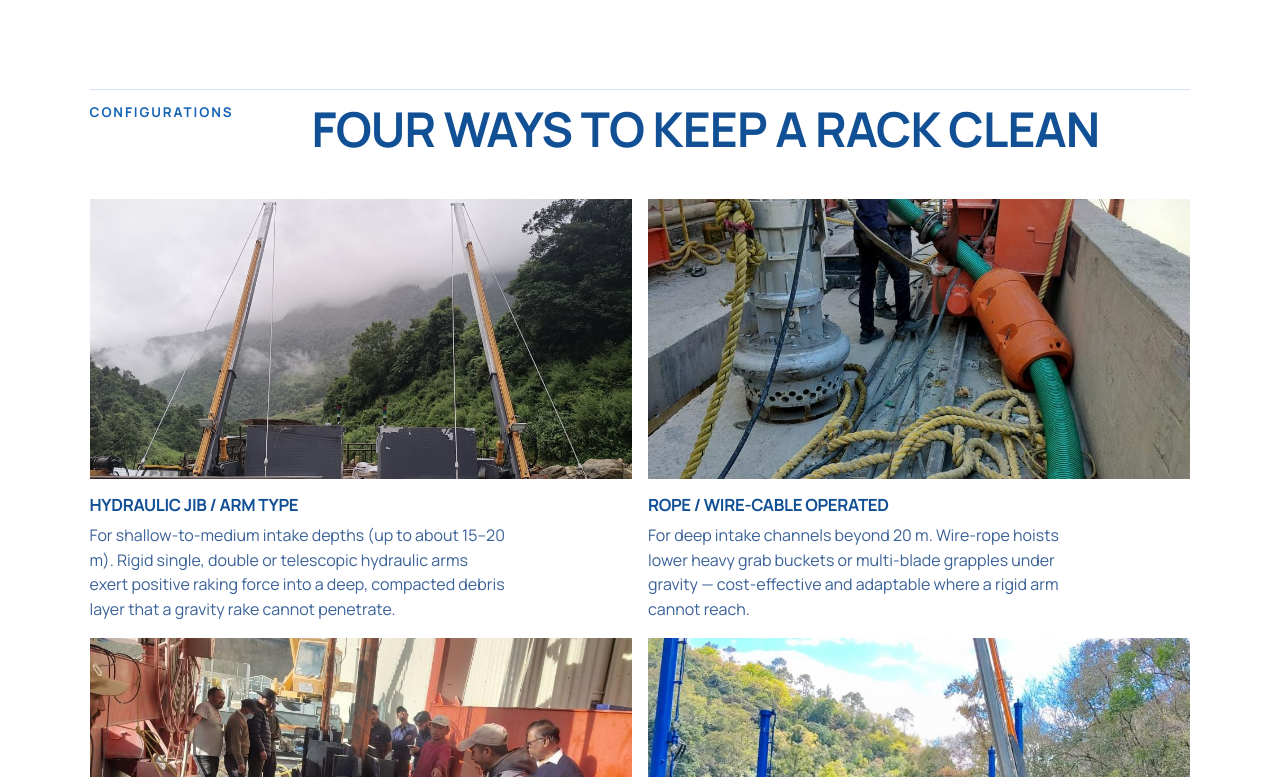
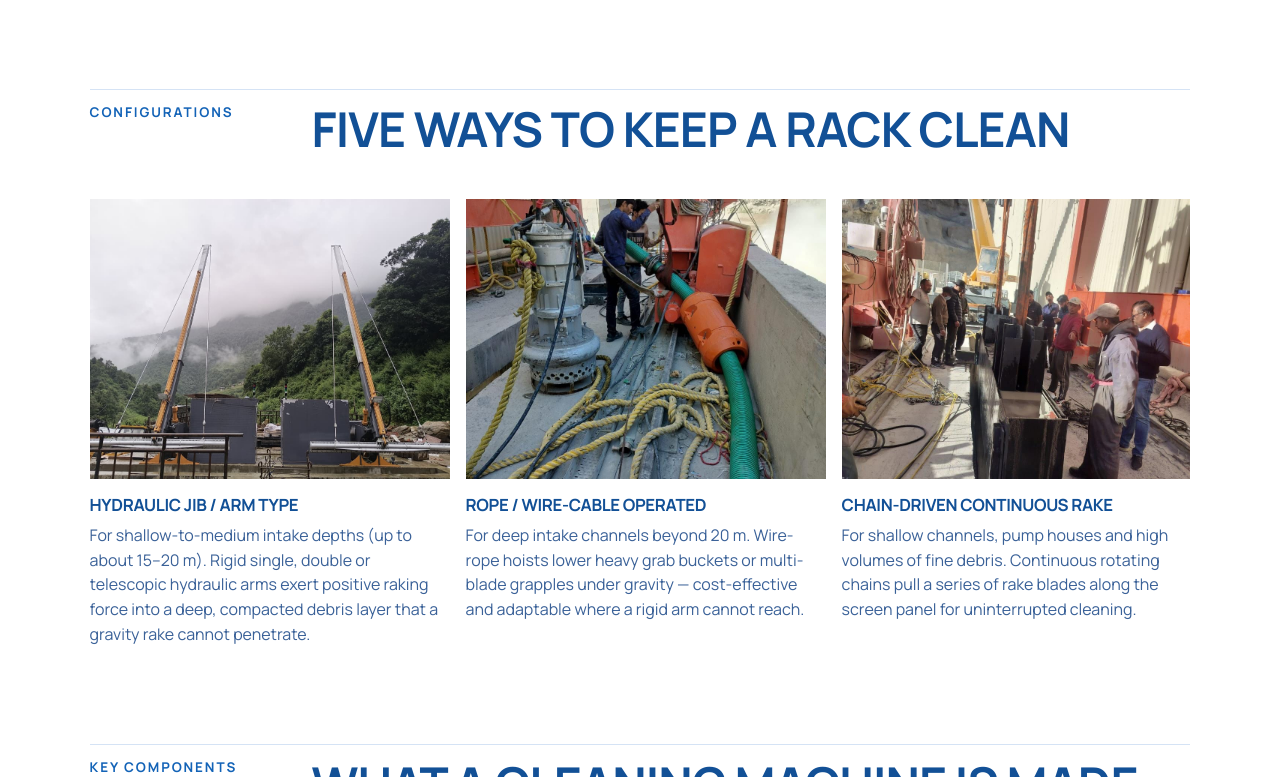
Before and after one commit to code-x-prime/basmni, a Next.js app: page /products-services/trash-rack-cleaning-machines in a window 1280 px wide. Shown: the part 2723-3500 px from the top of the page. Built offline with nearby package versions, Linux system fonts and the light colour scheme.

Commit message:
Update configurations section to reflect five options and enhance table styling for clarity

```diff
--- a/app/products-services/trash-rack-cleaning-machines/page.tsx
+++ b/app/products-services/trash-rack-cleaning-machines/page.tsx
@@ -95,23 +95,22 @@ export default function TrcmPage() {
 
       {/* Configurations */}
       <section className={`${sectionPad} bg-white`}>
-        <SectionHeading label="Configurations" title="Four ways to keep a rack clean" />
+        <SectionHeading label="Configurations" title="Five ways to keep a rack clean" />
         <RevealStagger
-          className="mt-9 grid grid-cols-1 gap-4 sm:mt-11 sm:grid-cols-2"
+          className="mt-9 flex snap-x snap-mandatory gap-4 overflow-x-auto pb-2 sm:mt-11 [-ms-overflow-style:none] [scrollbar-width:none] [&::-webkit-scrollbar]:hidden"
           stagger={0.08}
         >
           {trcmConfigurations.map((c) => (
-            <RevealItem key={c.title}>
-              <ImageBlock
-                src={media[c.image]}
-                alt={c.title}
-                className="min-h-[240px] sm:min-h-[280px]"
-              />
+            <RevealItem
+              key={c.title}
+              className="w-[78vw] shrink-0 snap-start sm:w-[320px] lg:w-[360px]"
+            >
+              <ImageBlock src={media[c.image]} alt={c.title} className="min-h-[240px] sm:min-h-[280px]" />
               <div className="pt-4">
                 <h3 className="text-[1.05rem] uppercase leading-[1.15] tracking-tightest text-navy">
                   {c.title}
                 </h3>
-                <p className="mt-2 max-w-[420px] text-[1rem] leading-[1.55] text-muted">{c.text}</p>
+                <p className="mt-2 text-[1rem] leading-[1.55] text-muted">{c.text}</p>
               </div>
             </RevealItem>
           ))}
@@ -202,11 +201,11 @@ export default function TrcmPage() {
                 <th className="w-[26%] py-3.5 pr-4 text-[0.62rem] font-bold uppercase tracking-[0.12em] text-muted">
                   Operational benefit
                 </th>
-                <th className="w-[37%] px-4 py-3.5 text-[0.62rem] font-bold uppercase tracking-[0.12em] text-muted">
+                <th className="w-[37%] px-4 py-3.5 text-center text-[0.62rem] font-bold uppercase tracking-[0.12em] text-muted">
                   Without a TRCM
                 </th>
-                <th className="w-[37%] px-4 py-3.5 text-[0.62rem] font-bold uppercase tracking-[0.12em] text-blue">
-                  With a TRCM
+                <th className="w-[37%] px-4 py-3.5 text-center text-[0.62rem] font-bold uppercase tracking-[0.12em] text-blue">
+                  <span className="rounded bg-blue/10 px-2.5 py-1">With a TRCM</span>
                 </th>
               </tr>
             </thead>
@@ -216,8 +215,12 @@ export default function TrcmPage() {
                   <td className="py-4 pr-4 text-[0.8rem] font-bold uppercase tracking-tightest text-navy">
                     {r.benefit}
                   </td>
-                  <td className="px-4 py-4 text-[1rem] leading-[1.55] text-muted">{r.without}</td>
-                  <td className="px-4 py-4 text-[1rem] leading-[1.55] text-foreground">{r.with}</td>
+                  <td className="px-4 py-4 text-center text-[1rem] leading-[1.55] text-muted">
+                    {r.without}
+                  </td>
+                  <td className="bg-blue/5 px-4 py-4 text-center text-[1rem] leading-[1.55] text-foreground">
+                    {r.with}
+                  </td>
                 </tr>
               ))}
             </tbody>
```
